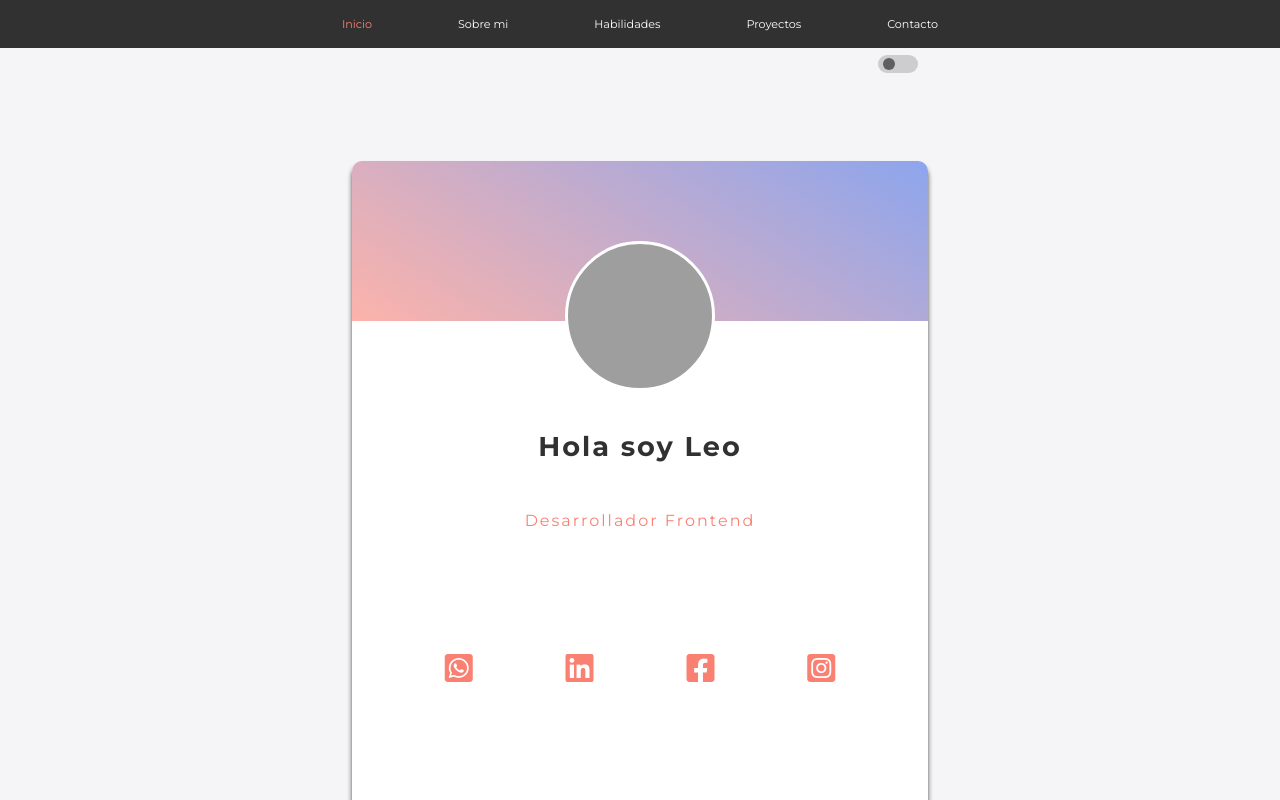
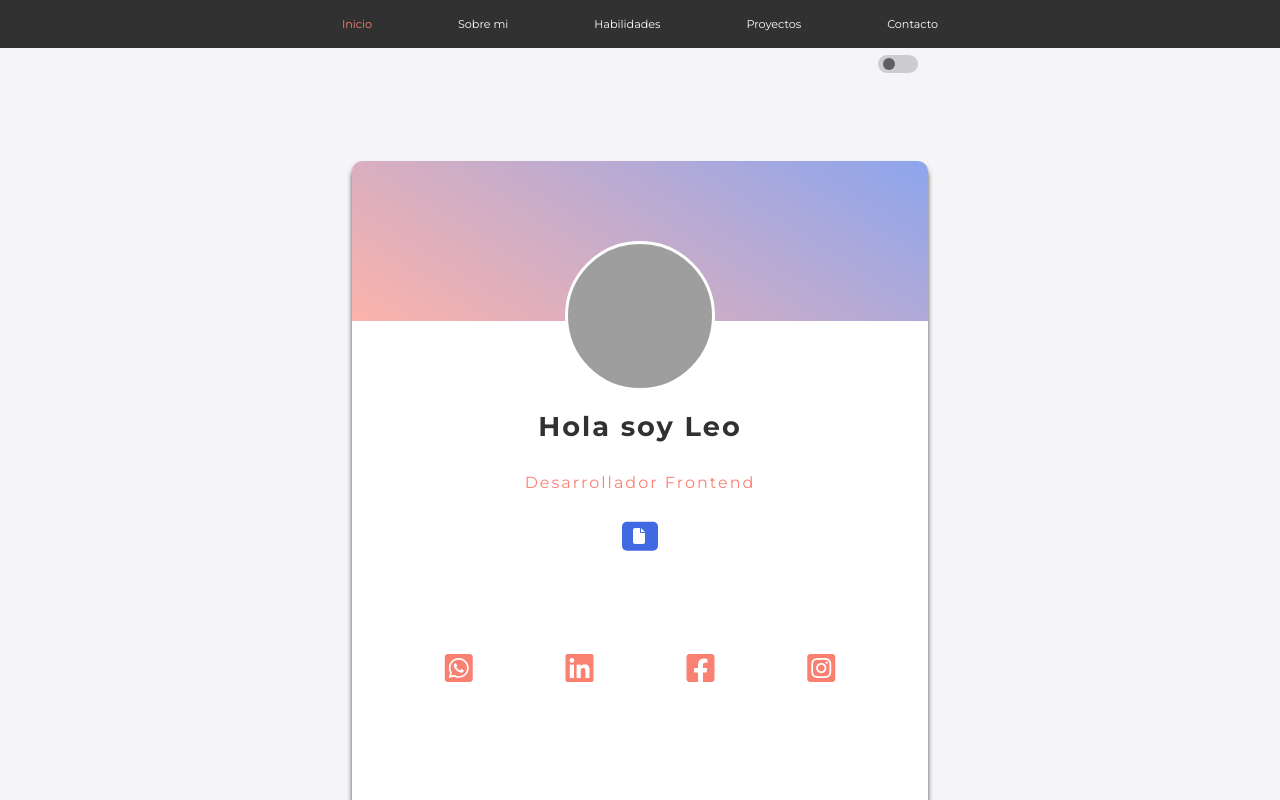
Before and after one commit to LeoDavila1994/Leonardo-D-vila, a React (Vite) app: page /#/ in a window 1280 px wide. Built offline with nearby package versions, Linux system fonts and the light colour scheme; grey boxes are pictures that could not be loaded.

Commit message:
cv download

```diff
--- a/src/App.css
+++ b/src/App.css
@@ -320,9 +320,8 @@
   border: 3px solid white;
 }
 
-.home-text-container {
+.home-text-container{
   width: 100%;
-  height: 100px;
   top: 50%;
   transform: translateY(-50%);
   position: absolute;
@@ -331,6 +330,7 @@
   align-items: center;
   justify-content: space-between;
   letter-spacing: 2px;
+  gap: 30px;
 }
 
 .home-text-container h1 {
@@ -340,6 +340,24 @@
 .home-text-container p {
   color: salmon;
   font-size: 1rem;
+}
+
+.btn-resumen{
+  background-color: royalblue;
+  padding: 0.3rem 0.7rem;
+  cursor: pointer;
+  border-radius: 5px;
+  cursor: pointer;
+}
+
+.btn-resumen a{
+  text-decoration: none;
+  color: white;
+  font-size: 1rem;
+}
+
+.btn-resumen:hover{
+  background-color: salmon;
 }
 
 .home-icons-container {
--- a/src/components/Home.jsx
+++ b/src/components/Home.jsx
@@ -6,19 +6,22 @@ const Home = () => {
     const swich = useSelector(state => state.swich);
 
     return (
-        <div className='home-container' style={{backgroundColor: `${swich? "#414152":"#f5f5f7"}`}}>
-            <div className="home-card-container" style={{backgroundColor: `${swich? "#6e6e73":"white"}`}}>
+        <div className='home-container' style={{ backgroundColor: `${swich ? "#414152" : "#f5f5f7"}` }}>
+            <div className="home-card-container" style={{ backgroundColor: `${swich ? "#6e6e73" : "white"}` }}>
                 <div className="home-front-page"></div>
                 <div className="home-img-container"></div>
                 <div className='home-text-container'>
-                    <h1 style={{color: `${swich? "#f5f5f7":"#313132"}`}}>Hola soy Leo</h1>
-                    <p style={{color: `${swich? "pink":"salmon"}`}}>Desarrollador Frontend</p>
+                    <h1 style={{ color: `${swich ? "#f5f5f7" : "#313132"}` }}>Hola soy Leo</h1>
+                    <p style={{ color: `${swich ? "pink" : "salmon"}` }}>Desarrollador Frontend</p>
+                    <div className='btn-resumen'>
+                        <a href="src\pdf\cv.pdf" target="_blank" download="Leonardo Dávila CV"><i className="fa-solid fa-file"></i></a>
+                    </div>
                 </div>
                 <div className="home-icons-container">
-                <a href="https://wa.me/524495921411" style={{color: `${swich? "pink":"salmon"}`}}><i className="fa-brands fa-square-whatsapp"></i></a>
-                    <a href="https://www.linkedin.com/in/leodavila/" style={{color: `${swich? "pink":"salmon"}`}}><i className="fa-brands fa-linkedin"></i></a>
-                    <a href="https://www.facebook.com/profile.php?id=1783522575" style={{color: `${swich? "pink":"salmon"}`}}><i className="fa-brands fa-square-facebook"></i></a>
-                    <a href="https://www.instagram.com/liodavila1/" style={{color: `${swich? "pink":"salmon"}`}}><i className="fa-brands fa-square-instagram"></i></a>
+                    <a href="https://wa.me/524495921411" style={{ color: `${swich ? "pink" : "salmon"}` }}><i className="fa-brands fa-square-whatsapp"></i></a>
+                    <a href="https://www.linkedin.com/in/leodavila/" style={{ color: `${swich ? "pink" : "salmon"}` }}><i className="fa-brands fa-linkedin"></i></a>
+                    <a href="https://www.facebook.com/profile.php?id=1783522575" style={{ color: `${swich ? "pink" : "salmon"}` }}><i className="fa-brands fa-square-facebook"></i></a>
+                    <a href="https://www.instagram.com/liodavila1/" style={{ color: `${swich ? "pink" : "salmon"}` }}><i className="fa-brands fa-square-instagram"></i></a>
                 </div>
             </div>
         </div>
```
Also changed, not shown: 1 other file (tests, documents, lock files or other folders).
